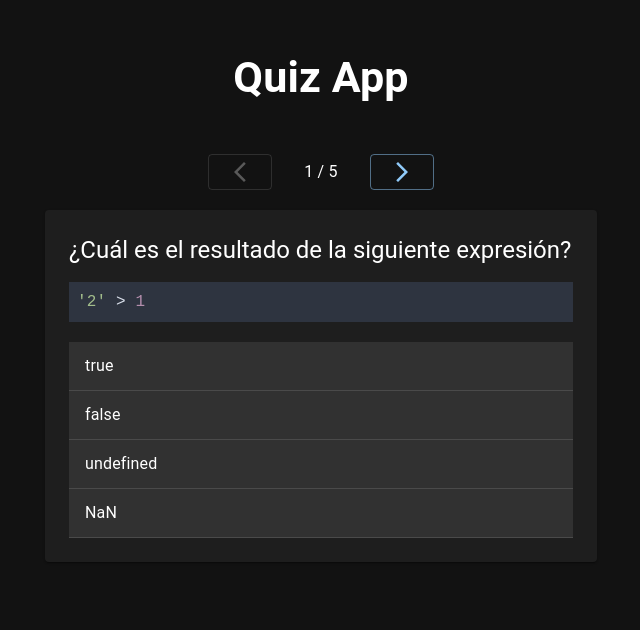
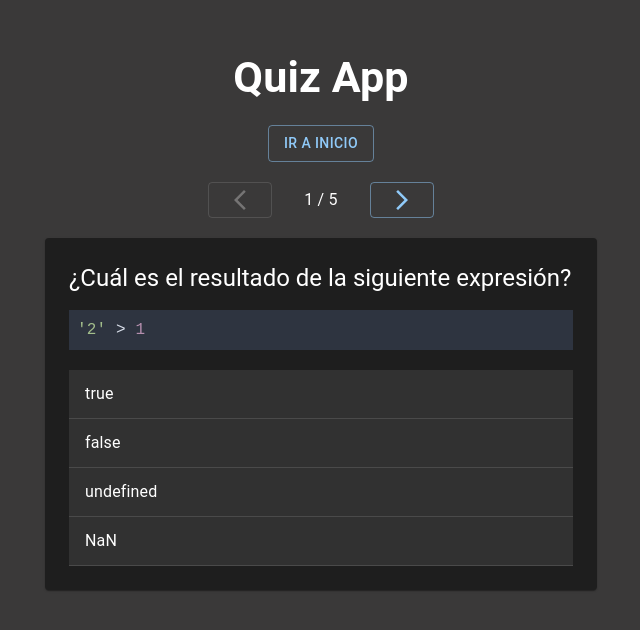
Before and after one commit to ElYonathanD/Trivia-Moment, a React (Vite) app: page / in a window 1280 px wide. Both pictures are taken after a click on the button "JAVASCRIPT". Shown: the top 630 px of the page, without its empty margins (319-959 px from the left). Built offline with nearby package versions, Linux system fonts and the light colour scheme.

Commit message:
change styles colors

```diff
--- a/src/App.css
+++ b/src/App.css
@@ -7,4 +7,5 @@
 }
 h1 {
   font-size: 43px;
+  margin-bottom: 0;
 }
--- a/src/components/Game.tsx
+++ b/src/components/Game.tsx
@@ -9,6 +9,7 @@ const Game = () => {
   const [isFinish, setIsFinish] = useState(false)
 
   const questions = useQuestionStore((state) => state.questions)
+  const goHome = useQuestionStore((state) => state.goHome)
   const currentQuestion = useQuestionStore((state) => state.currentQuestion)
   const goNextQuestion = useQuestionStore((state) => state.goNextQuestion)
   const goPrevQuestion = useQuestionStore((state) => state.goPrevQuestion)
@@ -18,6 +19,9 @@ const Game = () => {
   )
   return (
     <Container maxWidth='sm'>
+      <Button variant='outlined' onClick={goHome} sx={{ marginBottom: '20px' }}>
+        Ir a inicio
+      </Button>
       {!isFinish ? (
         <>
           <Stack
--- a/src/components/Question.tsx
+++ b/src/components/Question.tsx
@@ -44,12 +44,12 @@ const Question = ({
               result
                 ? { bgcolor: getBgColor(info, index) }
                 : index === info.userSelectedAnswer
-                ? { bgcolor: '#1d2837' }
+                ? { bgcolor: '#2667c1' }
                 : {}
             }
           >
             <ListItemButton
-              disabled={result}
+              sx={result ? { pointerEvents: 'none' } : {}}
               onClick={() => selectAnswer(info.id, index)}
             >
               <ListItemText primary={answer} />
--- a/src/components/Result.tsx
+++ b/src/components/Result.tsx
@@ -1,10 +1,9 @@
-import { Button, Stack } from '@mui/material'
+import { Stack, Typography } from '@mui/material'
 import { useQuestionStore } from '../store/questions'
 import Question from './Question'
 
 const Result = () => {
   const questions = useQuestionStore((state) => state.questions)
-  const goHome = useQuestionStore((state) => state.goHome)
   let correctQuestions = 0
 
   questions.forEach((question) => {
@@ -13,12 +12,9 @@ const Result = () => {
 
   return (
     <>
-      <p>
+      <Typography variant='subtitle1' component='p'>
         Has contestado correctamente {correctQuestions} de {questions.length}
-      </p>
-      <Button variant='outlined' onClick={goHome} sx={{ marginBottom: '20px' }}>
-        Ir a inicio
-      </Button>
+      </Typography>
       <Stack direction='column' gap={4}>
         {questions.map((question) => (
           <Question info={question} key={question.id} result={true} />
--- a/src/index.css
+++ b/src/index.css
@@ -2,9 +2,6 @@
   font-family: Inter, system-ui, Avenir, Helvetica, Arial, sans-serif;
   line-height: 1.5;
   font-weight: 400;
-  color: rgba(255, 255, 255, 0.87);
-  background-color: #333;
-
   font-synthesis: none;
   text-rendering: optimizeLegibility;
   -webkit-font-smoothing: antialiased;
@@ -14,6 +11,7 @@ body {
   margin: 0;
   display: flex;
   min-height: 100vh;
+  background-color: #3a3939 !important;
 }
 *,
 *::after,
```
